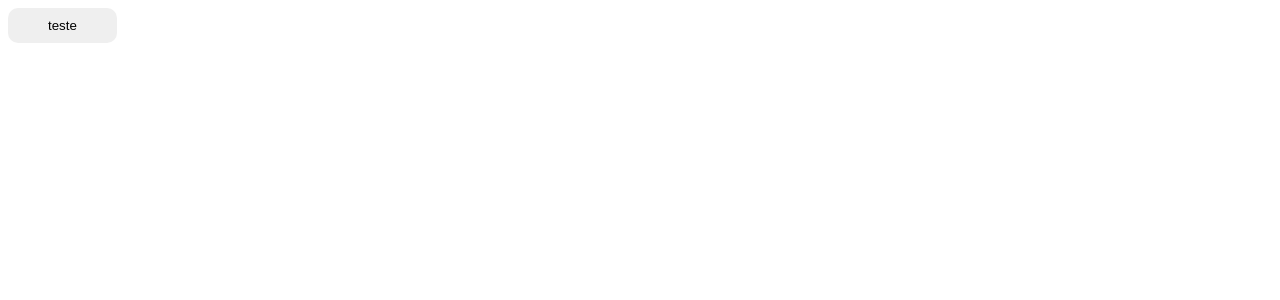
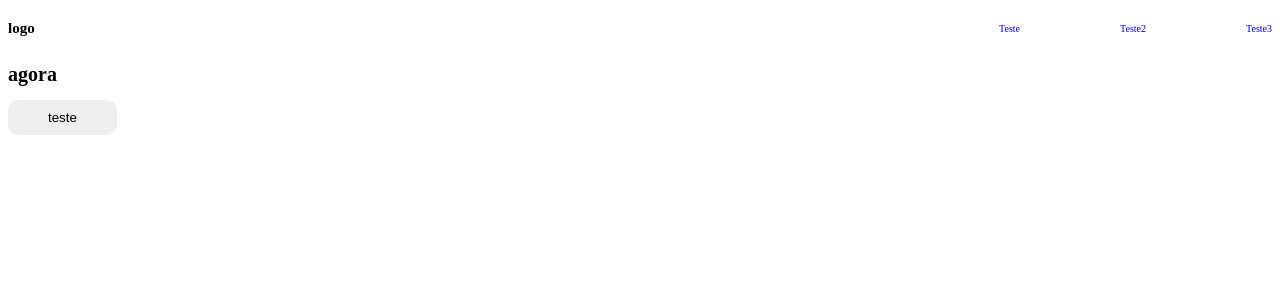
Before and after one commit to henrique1232H/bomdia, a React (Create React App) app: page / in a window 1280 px wide. Shown: the top 300 px of the page. Built offline with nearby package versions, Linux system fonts and the light colour scheme.

Commit message:
modified:   public/index.html 	modified:   src/App.css 	modified:   src/App.js

```diff
--- a/public/index.html
+++ b/public/index.html
@@ -9,6 +9,18 @@
 
   <body>
     <noscript>You need to enable JavaScript to run this app.</noscript>
+
+    <aside>
+      <h1>logo</h1>
+      <nav>
+        <ul>
+          <li><a href="#">Teste</a></li>
+          <li><a href="#">Teste2</a></li>
+          <li><a href="#">Teste3</a></li>
+        </ul>
+      </nav>
+    </aside>
+
     <div id="root"></div>
 
     <button>teste</button>
--- a/src/App.css
+++ b/src/App.css
@@ -1,5 +1,25 @@
 html {
     font-size: 62.5%;
+}
+
+aside {
+    display: flex;
+    justify-content: space-between;
+    align-items: center;
+}
+
+aside nav ul {
+    display: flex;
+}
+
+aside nav ul li {
+    list-style-type:none;
+    margin-left: 10rem;
+}
+
+a {
+    font-size: 1rem;
+    text-decoration: none;
 }
 
 button {
--- a/src/App.js
+++ b/src/App.js
@@ -5,15 +5,19 @@ export default function teste() {
 
   const iSee = () => {
 
-    const button = document.querySelector("button");
+
+
+    const button = document.querySelector("button")
 
     button.addEventListener("click", (evento) => {
       evento.preventDefault();
 
       alert("hello");
     })
+
+    return <h1>agora</h1>
+
   }
-
 
 
   return iSee()
```
